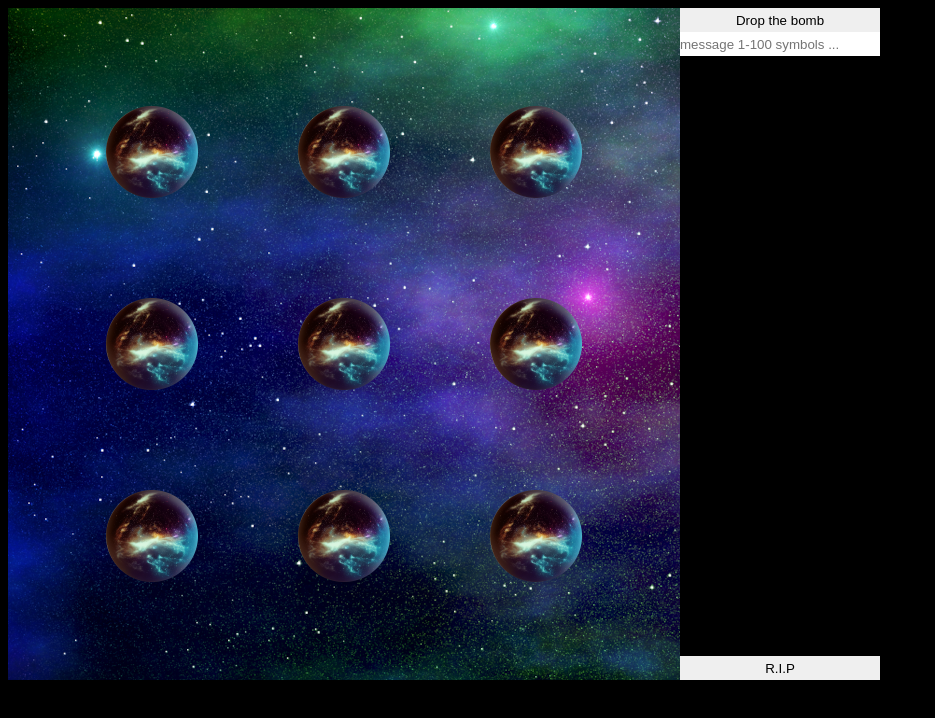
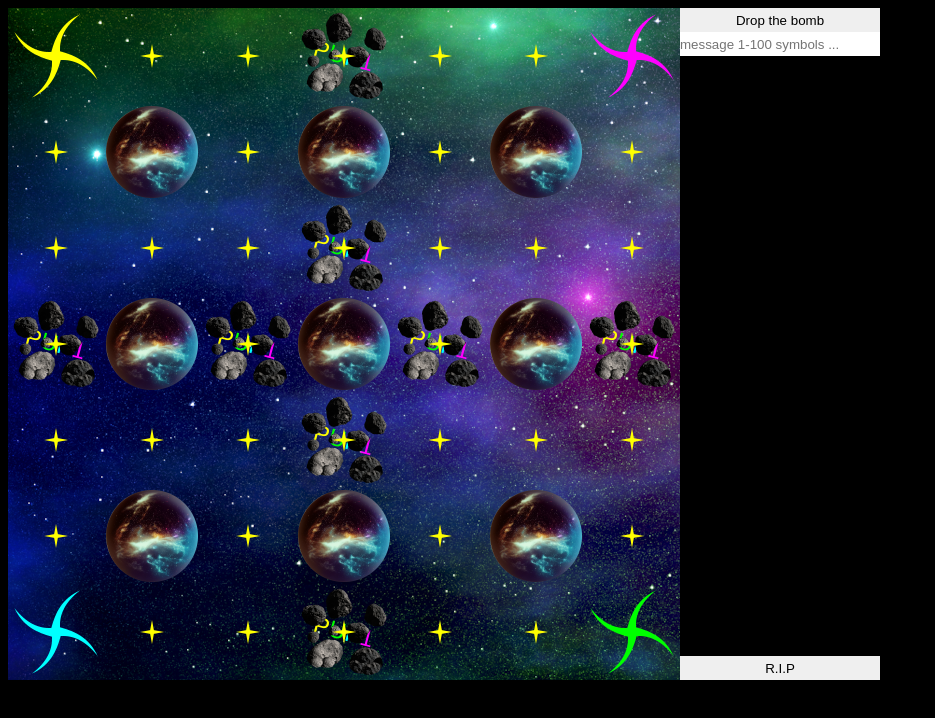
Before and after one commit to healingdrawing/task-bomberman-dom, a website built with webpack: page frontend/index.html in a window 1280 px wide. Both pictures are taken after typing "Sample" into the empty fields and a click on the button "Connect to game". Shown: the whole page, without its empty margins (0-935 px from the left). Built offline with nearby package versions, Linux system fonts and the light colour scheme; no server answers.

Commit message:
all possible animations added on screen. Generally fps on fps monitor is close to 59, but:
- with heavy throttling ,
when websocket send message, framedrop happens periodically.

- without throttling, no framedrops detected,
but some frames longer then 16.7 ms, f.e. key press, when chat typing.

```diff
--- a/frontend/assets/css/style.css
+++ b/frontend/assets/css/style.css
@@ -117,6 +117,9 @@ body{
 }
 
 /*game cells*/
+.absolute{
+  position: absolute;
+}
 
 .cell {
   position: absolute;
--- a/frontend/src/game/screen.ts
+++ b/frontend/src/game/screen.ts
@@ -1,5 +1,26 @@
 const cspx = 96 // cell size in px
+//todo: potential way to improve performance
+/*
+hope this will be not needed, because the field includes only 49 cells maximum 7x7. it is not 1280x720 elements, when you recalculate every pixel on screen separately.
 
+Instead of maps we can use arrays,
+but it will be less readable(empty elements will present inside),
+and extra stuff can be required, to make indexes from x and y
+(multiply by 10 at least x coordinate, before generate the index x*10+y),
+and perhaps, convert cells number, but generally the single array approach is faster
+*/
+const weak_obstacles = new Map<string, HTMLDivElement>() // keep weak obstacles, to manipulate them later
+const power_ups = new Map<string, HTMLDivElement>() // keep powerups, to manipulate them later
+const bombs = new Map<string, HTMLDivElement>() // keep bombs, to manipulate them later
+const players = new Map<string, HTMLDivElement>() // keep players, to manipulate them later
+const explosions = new Map<string, HTMLDivElement>() // keep explosions, to manipulate them later
+
+/** prebuild_game_field() generates all required objects to display the game
+ * and place them on screen, so later we can manipulate them, just show/hide/move,
+ * without creating new objects, so we can save memory and cpu time,
+ * and browser do not need even rebuild the DOM tree,
+ * just change some css properties, generally styles of the divs
+ */
 export async function prebuild_game_field(): Promise<void> {
   console.log("prebuild_game_field")
   // build strong obstacles, can not be destroyed
@@ -9,10 +30,103 @@ export async function prebuild_game_field(): Promise<void> {
 
   for (let i = 0; i < 9; i++) {
     const div = document.createElement("div");
-    div.classList.add("cell");
+    div.classList.add("cell"); // for static objects
     div.classList.add("strong_obstacle");
     div.style.left = `${dx[i] * cspx}px`;
     div.style.top = `${dy[i] * cspx}px`;
     game_strong_obstacles.appendChild(div);
   }
+
+  // build weak obstacles, can be destroyed. CCW from right center
+  const game_weak_obstacles = document.getElementById("game_weak_obstacles") as HTMLDivElement;
+  dx.length = 0
+  dy.length = 0
+  dx.push(6, 3, 0, 3, 4, 3, 2, 3) // first 4 are for external, last 4 for internal
+  dy.push(3, 0, 3, 6, 3, 2, 3, 4)
+
+  for (let i = 0; i < 8; i++) {
+    const div = document.createElement("div");
+    div.classList.add("cell"); // for static objects
+    div.classList.add("weak_obstacle");
+    div.style.left = `${dx[i] * cspx}px`;
+    div.style.top = `${dy[i] * cspx}px`;
+    game_weak_obstacles.appendChild(div);
+    weak_obstacles.set(`${dx[i]}${dy[i]}`, div) // always less then 10, so no need space between x and y
+  }
+
+  // build power_ups, they can be placed under weak obstacles, and will be shown after weak obstacle is destroyed, and server will send us info about it
+
+  const game_power_ups = document.getElementById("game_power_ups") as HTMLDivElement;
+  for (let i = 0; i < 8; i++) {
+    const div = document.createElement("div");
+    div.classList.add("absolute"); // for animated objects, to do not lock size
+    div.classList.add("power_up1"); //todo: remove this later, server will decide where and what powerup will be placed
+    div.style.left = `${dx[i] * cspx}px`;
+    div.style.top = `${dy[i] * cspx}px`;
+    game_power_ups.appendChild(div);
+    power_ups.set(`${dx[i]}${dy[i]}`, div) // always less then 10, so no need space between x and y
+  }
+
+  // build bombs
+  const game_bombs = document.getElementById("game_bombs") as HTMLDivElement;
+  dx.length = 0
+  dy.length = 0
+  dx.push(
+    0, 1, 2, 3, 4, 5, 6,
+    0, 2, 4, 6,
+    0, 1, 2, 3, 4, 5, 6,
+    0, 2, 4, 6,
+    0, 1, 2, 3, 4, 5, 6,
+    0, 2, 4, 6,
+    0, 1, 2, 3, 4, 5, 6,
+  )
+  dy.push(
+    0, 0, 0, 0, 0, 0, 0,
+    1, 1, 1, 1,
+    2, 2, 2, 2, 2, 2, 2,
+    3, 3, 3, 3,
+    4, 4, 4, 4, 4, 4, 4,
+    5, 5, 5, 5,
+    6, 6, 6, 6, 6, 6, 6,
+  )
+
+  for (let i = 0; i < 40; i++) {
+    const div = document.createElement("div");
+    div.classList.add("absolute"); // for animated objects, to do not lock size
+    div.classList.add("player1_bomb"); //todo: remove this later, server will decide where and what powerup will be placed
+    div.style.left = `${dx[i] * cspx}px`;
+    div.style.top = `${dy[i] * cspx}px`;
+    game_bombs.appendChild(div);
+    bombs.set(`${dx[i]}${dy[i]}`, div) // always less then 10, so no need space between x and y
+  }
+
+  // build explosions, coordinates the same as bombs
+  const game_explosions = document.getElementById("game_explosions") as HTMLDivElement;
+
+  for (let i = 0; i < 40; i++) {
+    const div = document.createElement("div");
+    div.classList.add("absolute"); // for animated objects, to do not lock size
+    div.classList.add("explosion"); //todo: remove this later, server will decide where and what powerup will be placed
+    div.style.left = `${dx[i] * cspx}px`;
+    div.style.top = `${dy[i] * cspx}px`;
+    game_explosions.appendChild(div);
+    explosions.set(`${dx[i]}${dy[i]}`, div) // always less then 10, so no need space between x and y
+  }
+
+  // build players
+  const game_players = document.getElementById("game_players") as HTMLDivElement;
+  dx.length = 0
+  dy.length = 0
+  dx.push(0, 6, 0, 6)
+  dy.push(0, 6, 6, 0)
+
+  for (let i = 0; i < 4; i++) {
+    const div = document.createElement("div");
+    div.classList.add("absolute"); // for animated objects, to do not lock size
+    div.classList.add(`player${i + 1}_move`); //todo: remove this later, server will decide where and what powerup will be placed
+    div.style.left = `${dx[i] * cspx}px`;
+    div.style.top = `${dy[i] * cspx}px`;
+    game_players.appendChild(div);
+    players.set(`${dx[i]}${dy[i]}`, div) // always less then 10, so no need space between x and y
+  }
 }
```
